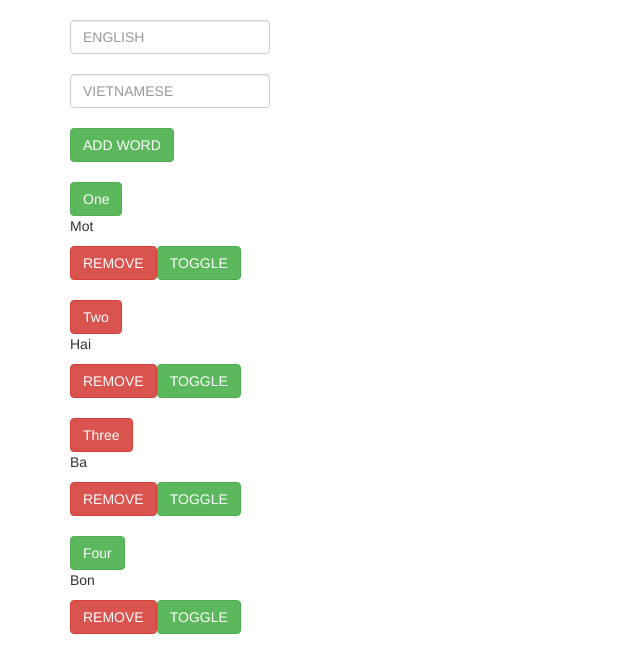
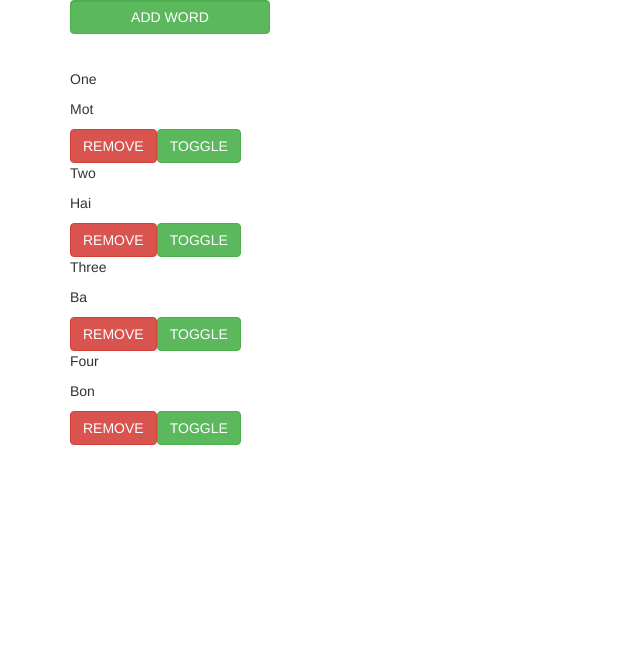
Before and after one commit to skymountainvn/ng_1, an Angular app: page / in a window 1280 px wide. Shown: the top 672 px of the page, without its empty margins (0-640 px from the left). Built offline with nearby package versions, Linux system fonts and the light colour scheme.

Commit message:
add word.componen , word-form.component , create init output '

```diff
--- a/src/app/app.component.html
+++ b/src/app/app.component.html
@@ -1,23 +1,7 @@
-
 <div class="container">
-  <br>
-  <div class="form-group" style = "width:200px">
-    <input class="form-control" placeholder="ENGLISH" [(ngModel)]="txtEn">
-    <br>
-    <input class="form-control" placeholder="VIETNAMESE" [(ngModel)]="txtVn">
-    <br>
-    <button class="btn btn-success" (click)="addWord(txtEn.value, txtVn.value)"> ADD WORD </button>
-    <br>
-    <br>
-    <div *ngFor="let word of words">
-        <!-- <app-word [wordInfo]="word"></app-word> -->
-        <div class="{{word.isMemorized ? 'btn btn-success' : 'btn btn-danger'}}">{{word.en}} </div>
-        <p> {{word.vn}} </p>
-        <button class="btn btn-danger" (click)="removeWord(word._id)"> REMOVE </button>
-        <button class="btn btn-success" (click)="toggleWord(word._id)"> TOGGLE </button>
-        <br>
-        <br>
-        </div>
+  <app-word-form (onAddWord)="onAddWord($event)"> </app-word-form>
+  <div *ngFor="let word of words">
+      <app-word [wordInfo] = "word"> </app-word>
   </div>
 
 </div>
--- a/src/app/app.component.ts
+++ b/src/app/app.component.ts
@@ -9,12 +9,24 @@ import { Component } from '@angular/core';
 export class AppComponent {
   txtVn="";
   txtEn="";
+
   words: Word[] = [  // thêm Word[] để quét theo interface Word sai syntax thì sẽ báo
     { en: 'One', vn: 'Mot', isMemorized: true, _id: 'abcd1' },
     { en: 'Two', vn: 'Hai', isMemorized: false, _id: 'abcd2' },
     { en: 'Three', vn: 'Ba', isMemorized: false, _id: 'abcd3' },
     { en: 'Four', vn: 'Bon', isMemorized: true, _id: 'abcd4' }
   ];
+
+  memorizedStyle = {
+    fontWeight: 500,
+    color: 'green'
+  }
+
+  forgotStyle = {
+    fontWeight: 900,
+    color: 'red'
+  }
+
 
   removeWord (_id: string) {
     const index = this.words.findIndex(word => word._id === _id)
@@ -26,13 +38,8 @@ export class AppComponent {
     word.isMemorized = !word.isMemorized;
   }
 
-  addWord() {
-    const {txtEn, txtVn} = this;
-    this.words.unshift(
-      {en: txtEn, vn:txtVn , isMemorized: false, _id: Math.random + " "}
-    );
-    this.txtEn ="";
-    this.txtVn ="";
+  onAddWord(word: Word) {
+    this.words.unshift(word);
   }
 }
 
--- a/src/app/app.module.ts
+++ b/src/app/app.module.ts
@@ -6,12 +6,14 @@ import { FormsModule } from "@angular/forms"
 
 import { AppComponent } from './app.component';
 import { WordComponent } from './word.component';
+import { WordFormComponent } from './word-form.component';
 import { from } from 'rxjs';
 
 @NgModule({
   declarations: [
     AppComponent,
-    WordComponent
+    WordComponent,
+    WordFormComponent
   ],
   imports: [
     BrowserModule,
--- /dev/null
+++ b/src/app/word-form.component.ts
@@ -0,0 +1,49 @@
+import { Component, Input, Output, EventEmitter } from '@angular/core';
+
+@Component({
+  selector: 'app-word-form',
+  template:`
+    <div class="form-group" style = "width:200px">
+    <button class="btn btn-success form-control" *ngIf="!isShowForm"  (click)="toggleForm();" > ADD WORD </button>
+    <br>
+    <br>
+        <div *ngIf="isShowForm">
+            <input class="form-control" placeholder="ENGLISH" [(ngModel)]="txtEn">
+            <br>
+            <input class="form-control" placeholder="VIETNAMESE" [(ngModel)]="txtVn">
+            <br>
+            <button class="btn btn-success form-control" (click)="addWord();"> ADD WORD </button>
+            <br>
+
+            <button class="btn btn-danger form-control"  > CANCEL </button>
+        </div>
+    </div>
+
+  `
+})
+
+export class WordFormComponent {
+    // @Input() wordInfo: any ;
+    isShowForm= false;
+    txtVn="";
+    txtEn="";
+
+
+    @Output() onAddWord = new EventEmitter();
+    toggleForm () {
+        this.isShowForm=!this.isShowForm;
+    }
+
+    addWord() {
+        const word = {
+        _id: Math.random() + '',
+        en: this.txtEn,
+        vn: this.txtVn,
+        isMemorized: true
+    };
+        this.onAddWord.emit(word);
+        this.txtEn = '';
+        this.txtVn = '';
+        this.isShowForm = false;
+    }
+}
--- a/src/app/word.component.ts
+++ b/src/app/word.component.ts
@@ -1,26 +1,17 @@
-import { Component } from '@angular/core';
+import { Component, Input } from '@angular/core';
 
 @Component({
   selector: 'app-word',
   template:`
-    <div>
-        <h4 style="color:red" *ngIf="!isMemorized"> {{ en }} </h4>
-        <h4 style="color:green" *ngIf="isMemorized"> {{ en }} </h4>
-        <p> {{ vn }} </p>
-        <button
-            class="{{isMemorized ? 'btn btn-success' : 'btn btn-danger' }}"
-            (click)="toggleIsMemorized();"
-        >
-            BUTTON TOGGLE
-        </button>
-    </div>`
+  <p class="wordInfo.isMemorized ? 'text-success' : 'text-danger'"> {{wordInfo.en}}  <p>
+  <p> {{wordInfo.vn}} </p>
+  <button class="btn btn-danger"> REMOVE </button>
+  <button class="btn btn-success"> TOGGLE </button>
+  <br>
+  `
 
 })
 export class WordComponent {
-    en= 'one';
-    vn= 'một';
-    isMemorized= false;
-    // en: string;
-    // vn: string;
-    // isMemorized: boolean;
+    @Input() wordInfo: any ;
+
 }
```
